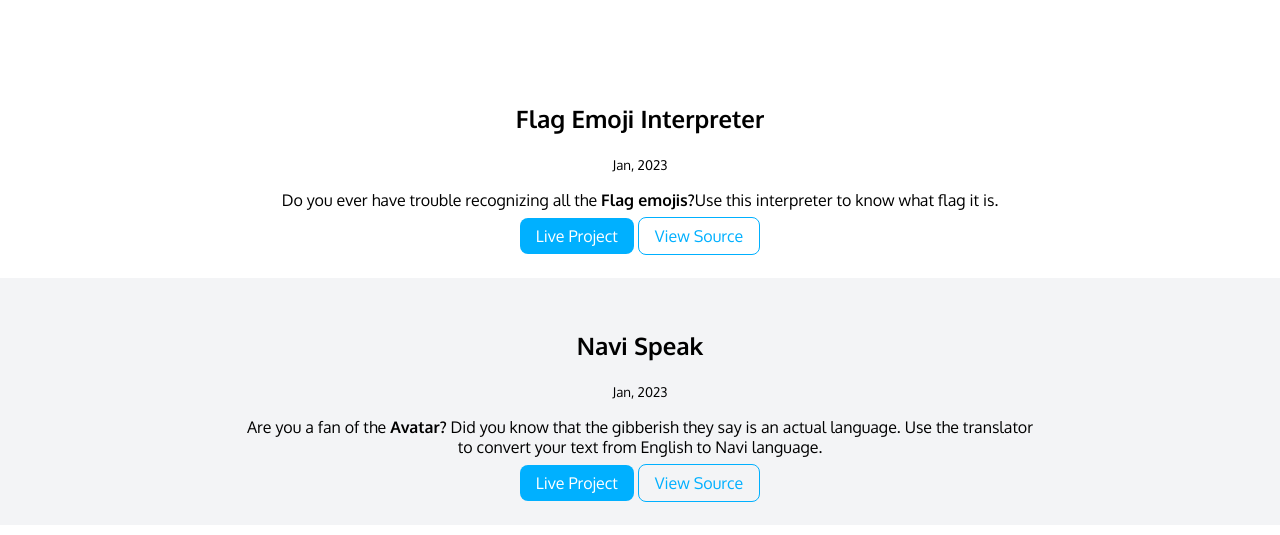
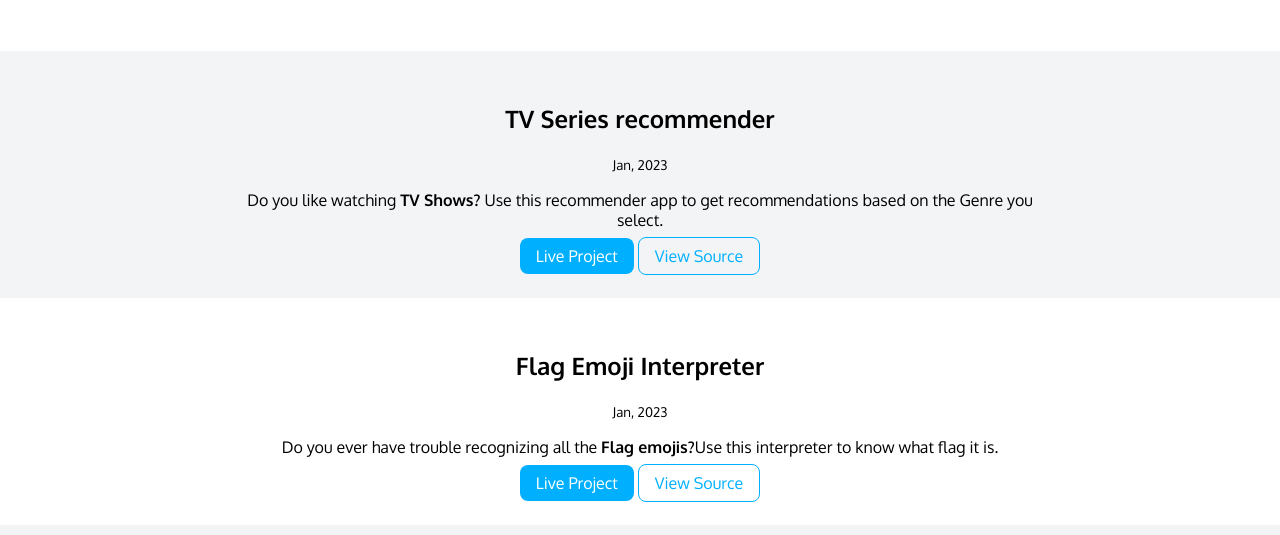
Before and after one commit to abhikrni/level-zero-portfolio, a plain HTML site: page projects.html in a window 1280 px wide. Shown: the part 265-800 px from the top of the page. Drawn offline with Linux system fonts and the light colour scheme.

Commit message:
add mark9 project

```diff
--- a/projects.html
+++ b/projects.html
@@ -27,6 +27,16 @@
     <header class="hero">
         <h1 class="hero-heading">see my <span class="heading-inverted"> code</span></h1>
     </header>
+
+        <section class="section ow">
+            <div class="container container-center">
+                <h1>TV Series recommender</h1>
+                <small>Jan, 2023</small>
+                <p>Do you like watching <strong>TV Shows?</strong> Use this recommender app to get recommendations based on the Genre you select.</p>
+                <a class="link link-primary" href="https://pbf5xk.csb.app/" target="_blank">Live Project</a>
+                <a class="link link-secondary" href="https://github.com/abhikrni/tv-series-recommender" target="_blank">View Source<a>
+            </div>
+        </section>
 
         <section class="section">
             <div class="container container-center">
@@ -63,7 +73,7 @@
                 <h1>Pune fan?</h1>
                 <small>Jan, 2023</small>
                 <p>A CLI app built with <strong>nodeJS</strong>. You can send this to your friends and find out how much they know about Pune</p>
-                <a class="link link-primary" href="https://www.replit.com/@Abhi78902/puneQuiz#index.js" target="_blank">Live Project</a>
+                <a class="link link-primary" href="https://www.replit.com/@Abhi78902/puneQuiz?embed=1&output=1" target="_blank">Live Project</a>
                 <a class="link link-secondary" href="https://github.com/abhikrni/puneQuiz" target="_blank">View Source<a>
             </div>
         </section>
@@ -73,7 +83,7 @@
                 <h1>How well do you know me?</h1>
                 <small>Jan, 2023</small>
                 <p>A CLI app built with <strong>nodeJS</strong>. You can send this to your friends and find out who really knows you</p>
-                <a class="link link-primary" href="https://replit.com/@Abhi78902/clipersonalquiz#index.js" target="_blank">Live Project</a>
+                <a class="link link-primary" href="https://replit.com/@Abhi78902/clipersonalquiz?embed=1&output=1" target="_blank">Live Project</a>
                 <a class="link link-secondary" href="https://github.com/abhikrni/cli_personal_quiz" target="_blank">View Source</a>
             </div>
         </section>
```
